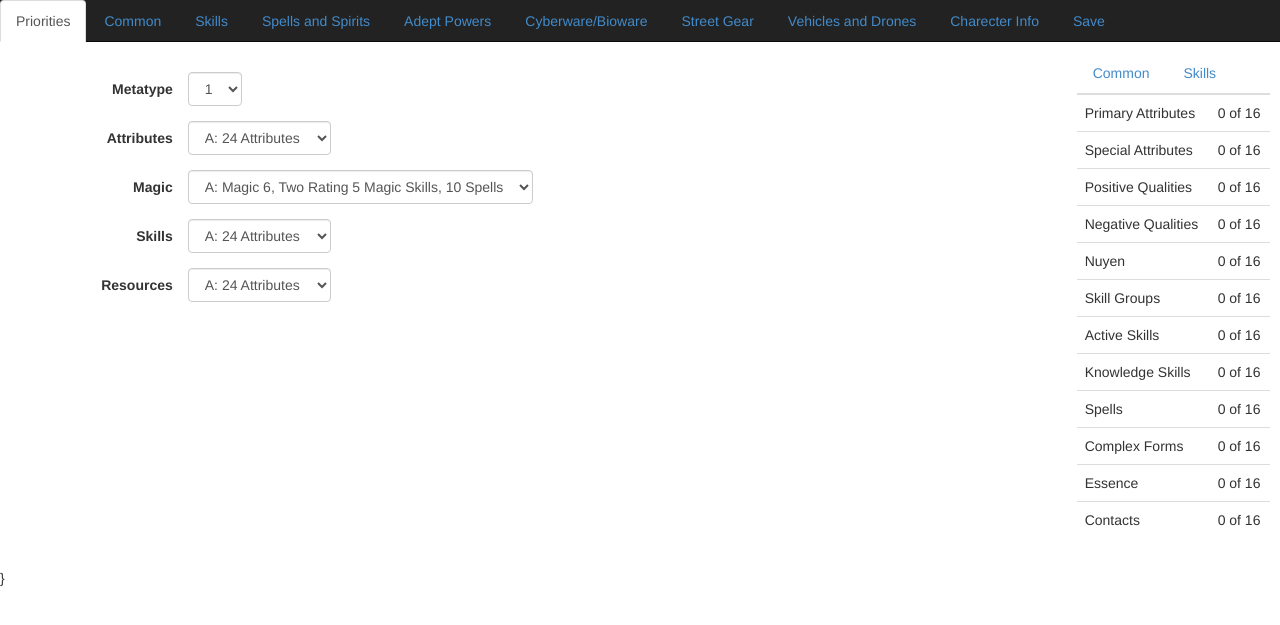
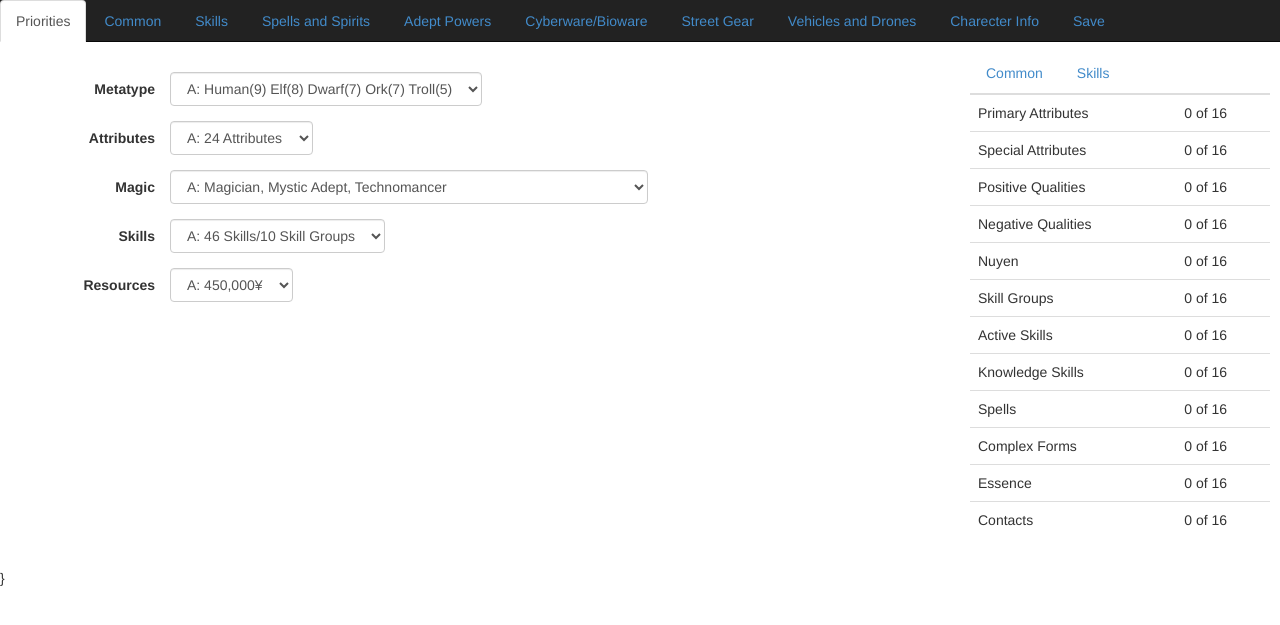
Before and after one commit to albertwohletz/wiz, a Django app: page / in a window 1280 px wide. Shown: the top 625 px of the page. Run offline with Django 3.2, Linux system fonts and the light colour scheme; data that the repository does not hold is empty; some libraries are stand-ins or nearby versions.

Commit message:
attributes priority logic added

```diff
--- a/Frontend/static/js/main.js
+++ b/Frontend/static/js/main.js
@@ -11,12 +11,10 @@ $(function() {
     $('.close-button').click(function() {
     	$(this).parent().hide();
 	});
-
-
 });
 
-// Qualities Functios
 $(function(){
+	// Qualities Functios
 	$('.add-qualities').click(function(){
 		$('.positive-qualities').show();
 	});
@@ -25,8 +23,27 @@ $(function(){
 		$('.quality-description').html(desc);
 		$('.positive-quality-item').removeClass('active');
 		$(this).addClass('active');
-
 	});
 });
 
-// Closes Parent of who was clicked.  This way you can have this in a container and it will act as an close 'x'.
+
+
+var summary_data={
+	'attributes_spent': 0,
+	'attributes_available': 16
+}
+
+function update_attributes(key, value){
+	summary_data[key] = value;
+	$('#summary-primary-attributes').html(summary_data['attributes_spent'] + ' of ' + summary_data['attributes_available']);
+
+	if (summary_data['attributes_spent'] > summary_data['attributes_available']){
+		$('#summary-primary-attributes').parent().addClass('danger');
+	} else {
+		$('#summary-primary-attributes').parent().removeClass('danger');
+	}
+}
+
+function get_data(key){
+	return data[key];
+}
--- a/Frontend/views.py
+++ b/Frontend/views.py
@@ -17,7 +17,11 @@ def home(request):
     		{'short': 'mag', 'full': 'Magic'},
     		{'short': 'res', 'full': 'Resonance'}
     	],
-        'positive_qualities': models.PositiveQualities.objects.all()
+        'positive_qualities': models.PositiveQualities.objects.all(),
+        'priorities': {
+            'metatype': {},
+            'attributes': {'A':24,'B':20,'C':16,'D':14,'E':12}
+        }
     }
 
     return render(request, 'main.html', params)
--- a/templates/main.html
+++ b/templates/main.html
@@ -11,6 +11,7 @@
         <link href="{% static 'bootstrap-glyphicons-master/css/bootstrap.icon-large.min.css' %}" rel="stylesheet">
         <script src={% static 'js/main.js' %}></script>
         <script src={% static 'js/changepane.js' %}></script>
+        <script src={% static 'js/priorities.js' %}></script>
 	</head>
 	<body>
         <!-- nav buttons -->
@@ -29,7 +30,7 @@
         </ul>
 
         <!-- Main Wrapper -->
-        <div class="main-container col-xs-10 resizable">
+        <div class="main-container col-xs-9 resizable">
             <div class="tab-content">
                 <!-- Tab Content -->
                 {% include 'priorities.html' %}
@@ -38,7 +39,7 @@
         </div>
 
         <!-- Summary Sidebar -->
-        <div class="side-bar col-xs-2 resizable">
+        <div class="side-bar col-xs-3 resizable">
             <table class='table'>
                 <thead>
                         <ul class="nav nav-tabs">
@@ -46,18 +47,18 @@
                             <li class='nav-skills'><a data-role="button" href="#">Skills</a></li>
                         </ul>
                 </thead>
-                <tr><td>Primary Attributes</td><td>0 of 16</td></tr>
-                <tr><td>Special Attributes</td><td>0 of 16</td></tr>
-                <tr><td>Positive Qualities</td><td>0 of 16</td></tr>
-                <tr><td>Negative Qualities</td><td>0 of 16</td></tr>
-                <tr><td>Nuyen</td><td>0 of 16</td></tr>
-                <tr><td>Skill Groups</td><td>0 of 16</td></tr>
-                <tr><td>Active Skills</td><td>0 of 16</td></tr>
-                <tr><td>Knowledge Skills</td><td>0 of 16</td></tr>
-                <tr><td>Spells</td><td>0 of 16</td></tr>
-                <tr><td>Complex Forms</td><td>0 of 16</td></tr>
-                <tr><td>Essence</td><td>0 of 16</td></tr>
-                <tr><td>Contacts</td><td>0 of 16</td></tr>
+                <tr><td>Primary Attributes</td><td id='summary-primary-attributes'>0 of 16</td></tr>
+                <tr><td>Special Attributes</td><td id='summary-special-attributes'>0 of 16</td></tr>
+                <tr><td>Positive Qualities</td><td id='summary-positive-qualities'>0 of 16</td></tr>
+                <tr><td>Negative Qualities</td><td td='summary-negative-qualities'>0 of 16</td></tr>
+                <tr><td>Nuyen</td><td id='summary-nuyen'>0 of 16</td></tr>
+                <tr><td>Skill Groups</td><td id='summary-groups'>0 of 16</td></tr>
+                <tr><td>Active Skills</td><td id='summary-skills'>0 of 16</td></tr>
+                <tr><td>Knowledge Skills</td><td id='summary-knowledge'>0 of 16</td></tr>
+                <tr><td>Spells</td><td id='summary-spells'>0 of 16</td></tr>
+                <tr><td>Complex Forms</td><td id='summary-forms'>0 of 16</td></tr>
+                <tr><td>Essence</td><td id='summary-essence'>0 of 16</td></tr>
+                <tr><td>Contacts</td><td id='summary-contacts'>0 of 16</td></tr>
             </table>
         </div>
         <!-- Karma Essence Nuyen -->
--- a/templates/priorities.html
+++ b/templates/priorities.html
@@ -2,52 +2,52 @@
 <form class="form-horizontal">
 	<div class="form-group form-inline">
 		<label for="metatype" class="col-sm-2 control-label">Metatype</label>
-		<select class="form-control" id="metatype">
-	  		<option>1</option>
-	  		<option>2</option>
-	  		<option>3</option>
-	  		<option>4</option>
-	  		<option>5</option>
+		<select class="form-control" id="priority-metatype">
+	  		<option value='A'>A: Human(9) Elf(8) Dwarf(7) Ork(7) Troll(5)</option>
+	  		<option value='B'>B: Human(7) Elf(6) Dwarf(4) Ork(4) Troll(0)</option>
+	  		<option value='C'>C: Human(5) Elf(3) Dwarf(1) Ork(0)</option>
+	  		<option value='D'>D: Human(3) Elf(0)</option>
+	  		<option value='E'>E: Human(1)</option>
 		</select>
 	</div>
 	<div class="form-group form-inline">
 		<label for="attributes" class="col-sm-2 control-label">Attributes</label>
-		<select class="form-control" id="attributes">
-	  		<option value='24'>A: 24 Attributes</option>
-	  		<option value='20'>B: 20 Attributes</option>
-	  		<option value='16'>C: 16 Attributes</option>
-	  		<option value='14'>D: 14 Attributes</option>
-	  		<option value='12'>E: 12 Attributes</option>
+		<select class="form-control" id="priority-attributes">
+	  		<option value='{{priorities.attributes.A}}'>A: {{priorities.attributes.A}} Attributes</option>
+	  		<option value='{{priorities.attributes.B}}'>B: {{priorities.attributes.B}} Attributes</option>
+	  		<option value='{{priorities.attributes.C}}'>C: {{priorities.attributes.C}} Attributes</option>
+	  		<option value='{{priorities.attributes.D}}'>D: {{priorities.attributes.D}} Attributes</option>
+	  		<option value='{{priorities.attributes.E}}'>E: {{priorities.attributes.E}} Attributes</option>
 		</select>
 	</div>
 	<div class="form-group form-inline">
 		<label for="magic" class="col-sm-2 control-label">Magic</label>
-		<select class="form-control" id="magic">
-	  		<option value='24'>A: Magic 6, Two Rating 5 Magic Skills, 10 Spells</option>
-	  		<option value='20'>B: 20 Attributes</option>
-	  		<option value='16'>C: 16 Attributes</option>
-	  		<option value='14'>D: 14 Attributes</option>
-	  		<option value='12'>E: 12 Attributes</option>
+		<select class="form-control" id="priority-magic">
+	  		<option value='A'>A: Magician, Mystic Adept, Technomancer</option>
+	  		<option value='B'>B: Magician, Mystic Adept, Technomancer, Adept, Aspected Magician</option>
+	  		<option value='C'>C: Magician, Mystic Adept, Technomancer, Adept, Aspected Magician</option>
+	  		<option value='D'>D: Adept, Aspected Magician</option>
+	  		<option value='E'>E: No Magic</option>
 		</select>
 	</div>
 	<div class="form-group form-inline">
 		<label for="skills" class="col-sm-2 control-label">Skills</label>
-		<select class="form-control" id="skills">
-	  		<option value='24'>A: 24 Attributes</option>
-	  		<option value='20'>B: 20 Attributes</option>
-	  		<option value='16'>C: 16 Attributes</option>
-	  		<option value='14'>D: 14 Attributes</option>
-	  		<option value='12'>E: 12 Attributes</option>
+		<select class="form-control" id="priority-skills">
+	  		<option value='A'>A: 46 Skills/10 Skill Groups</option>
+	  		<option value='B'>B: 36 Skills/5 Skill Groups</option>
+	  		<option value='C'>C: 28 Skills/2 Skill Groups</option>
+	  		<option value='D'>D: 22 Skills/0 Skill Groups</option>
+	  		<option value='E'>E: 18 Skills/0 Skill Groups</option>
 		</select>
 	</div>
 	<div class="form-group form-inline">
 		<label for="resources" class="col-sm-2 control-label">Resources</label>
-		<select class="form-control" id="resources">
-	  		<option value='24'>A: 24 Attributes</option>
-	  		<option value='20'>B: 20 Attributes</option>
-	  		<option value='16'>C: 16 Attributes</option>
-	  		<option value='14'>D: 14 Attributes</option>
-	  		<option value='12'>E: 12 Attributes</option>
+		<select class="form-control" id="priority-resources">
+	  		<option value='A'>A: 450,000¥</option>
+	  		<option value='B'>B: 275,000¥</option>
+	  		<option value='C'>C: 140,000¥</option>
+	  		<option value='D'>D: 50,000¥</option>
+	  		<option value='E'>E: 6,0000¥</option>
 		</select>
 	</div>
 </form>
```
